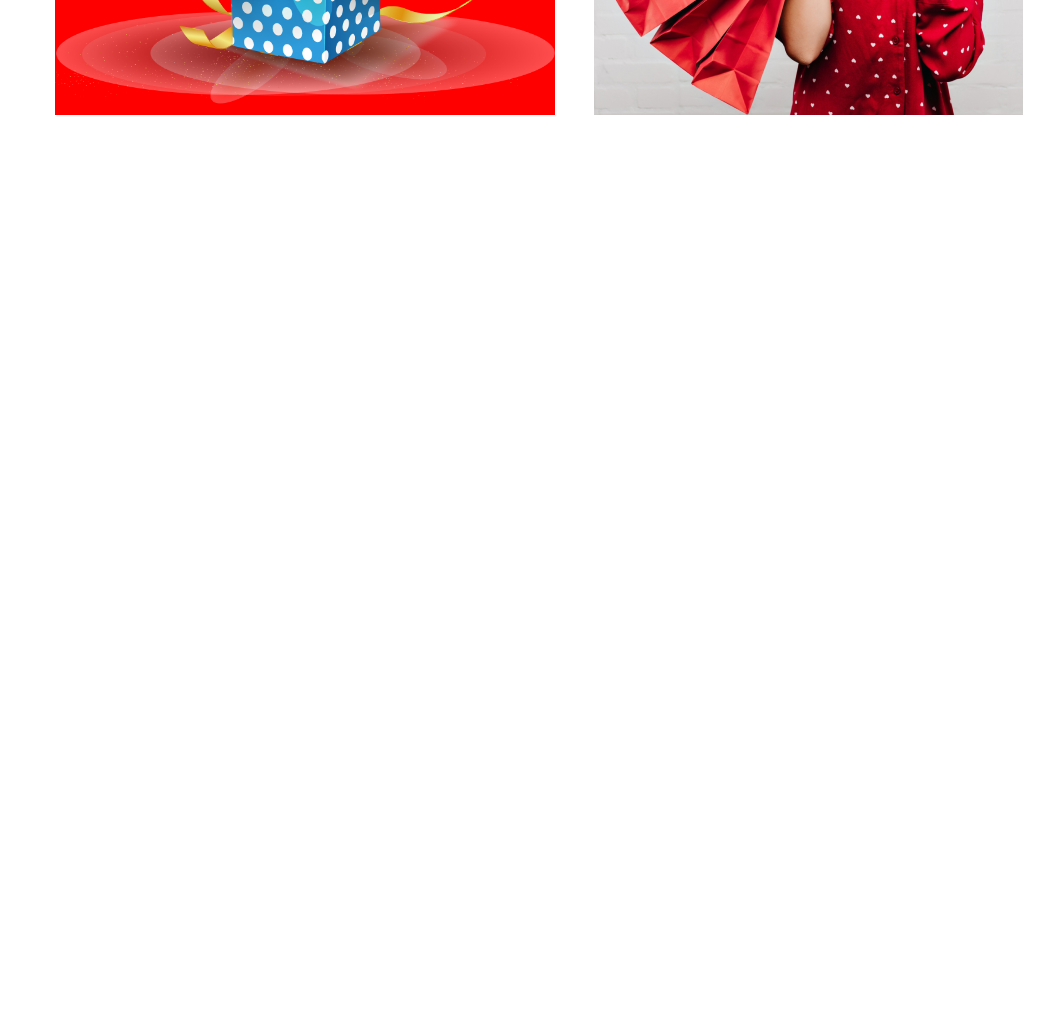
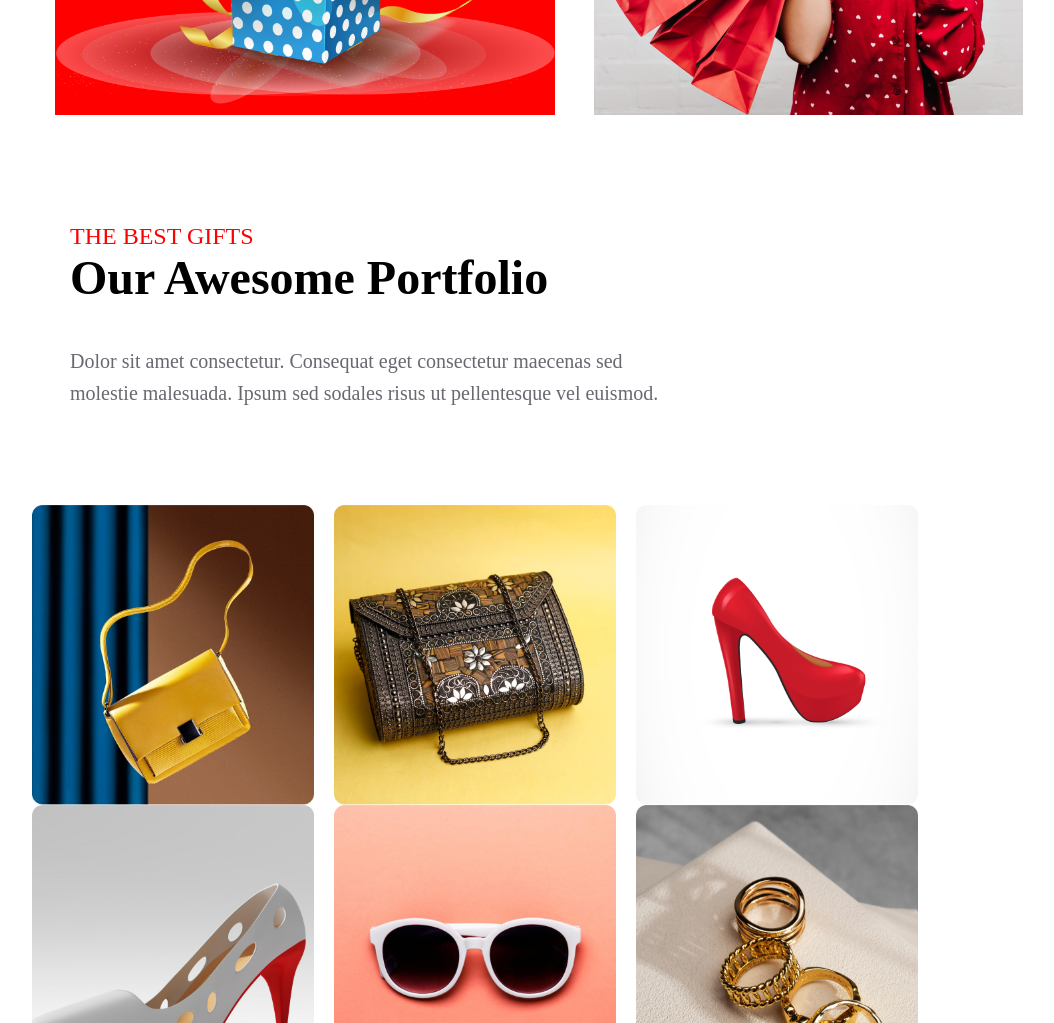
Before and after one commit to Badsha112/new-year, a plain HTML site: page index.html in a window 1280 px wide. Shown: the part 2724-3747 px from the top of the page, without its empty margins (108-1162 px from the left). Before the commit the page ends 2843 px from the top, so only its background shows below. Drawn offline with Linux system fonts and the light colour scheme.

Commit message:
mart section added

```diff
--- a/index.html
+++ b/index.html
@@ -80,8 +80,30 @@
                 </div>
             </div>
         </div>
-        <!-- image section -->
+
     </main>
+    <!-- markert section -->
+    <section>
+        <div class="container">
+            <div class="text">
+                <h6>THE BEST GIFTS</h6>
+                <h2>Our Awesome Portfolio</h2>
+                <p>Dolor sit amet consectetur. Consequat eget consectetur maecenas sed molestie malesuada. Ipsum sed sodales risus ut pellentesque vel euismod. </p>
+            </div>
+        </div>
+        <div class="mart">
+            <div class="mart2">
+                <img class="item" src="./images/bag.png" alt="">
+                <img class="item" src="./images/bag2.png" alt="">
+                <img class="item" src="./images/juta.png" alt="">
+            </div>
+            <div class="mart2">
+                <img class="item" src="./images/juta2.png" alt="">
+                <img class="item" src="./images/glass.png" alt="">
+                <img class="item" src="./images/ring.png" alt="">
+            </div>
+        </div>
+    </section>
 
     <!-- Footer Section -->
     <footer></footer>
--- a/styles/style.css
+++ b/styles/style.css
@@ -238,3 +238,50 @@
     background-repeat: no-repeat;
     background-position: top;
 }
+/* markert section  */
+.container{
+    margin-top: 500px;
+    width: 600px;
+    height: 282px;
+    margin: 500px 0 0 170px;
+}
+.container .text > h6{
+    color: #F00;
+    font-size: 24px;
+    font-weight: 500;
+    margin-bottom: 0;
+}
+.container .text>h2{
+font-size: 48px;
+font-weight: 900;
+text-transform: capitalize;
+margin-top: 0;
+}
+.container .text>p{
+    color: rgba(7, 2, 17, 0.60);
+    font-size: 20px;
+    font-weight: 400;
+    line-height: 32px;
+}
+.mart2{
+    width: 50%;
+    display: flex;
+    gap: 20px;
+    row-gap: 10px;
+
+}
+.mart2 .item:hover{
+    border: 1px solid;
+    border-radius: 9px;
+    transform: scaleX(1.4);
+    transition: 1s;
+}
+.mart{
+    width: 1000px;
+    height: 282px;
+    margin: 0 auto;
+}
+.item{
+    width: 300px;
+    height: 300px;
+}
```
